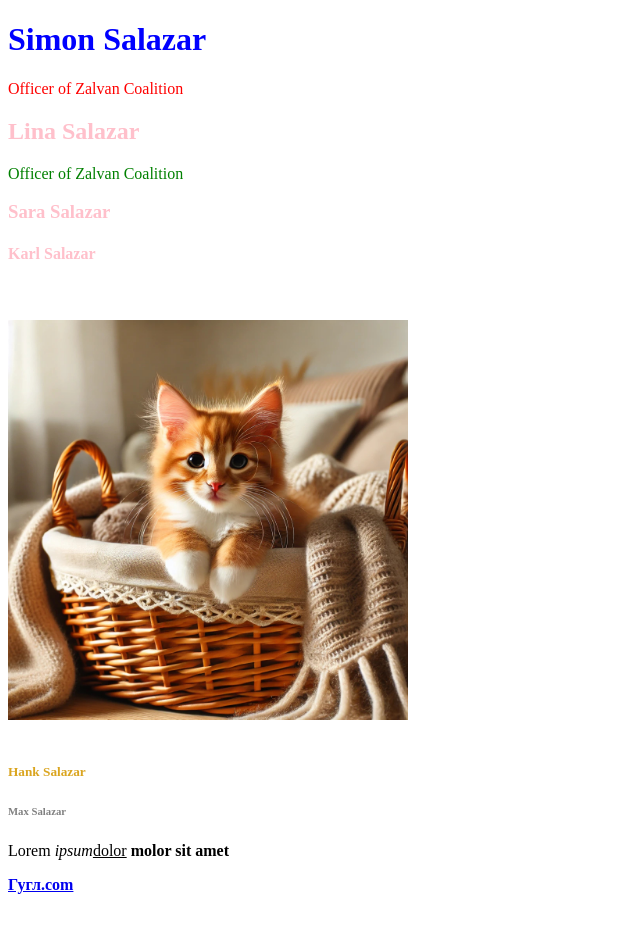
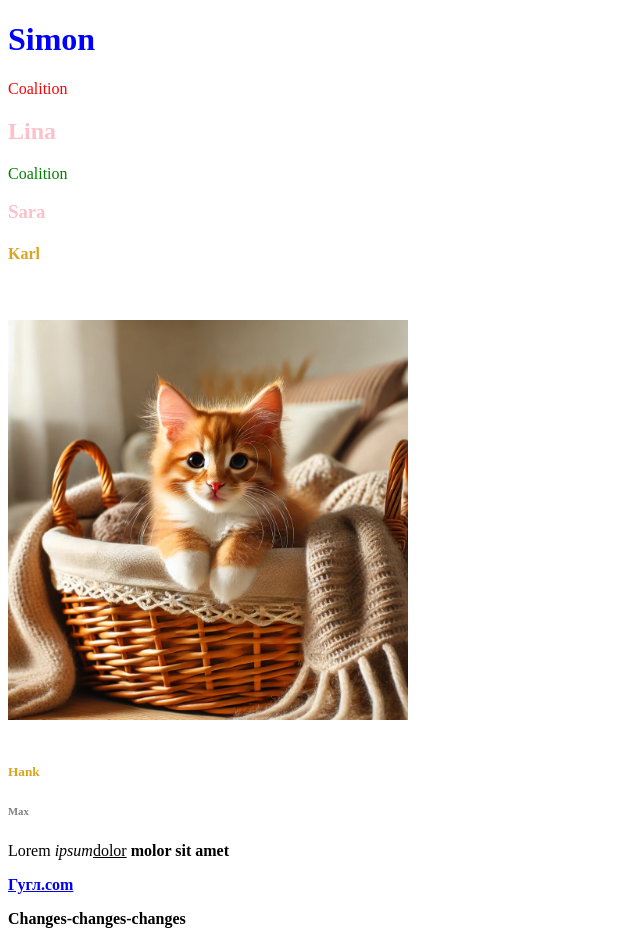
Before and after one commit to xotonmv/xoton-24.05.2025, a plain HTML site: page index.html in a window 1280 px wide. Shown: the whole page, without its empty margins (0-640 px from the left). Before the commit the page ends 902 px from the top, so only its background shows below. Drawn offline with Linux system fonts and the light colour scheme.

Commit message:
second commit

```diff
--- a/index.html
+++ b/index.html
@@ -5,20 +5,20 @@
   <title>Simon</title>
 </head>
 <body>
-  <h1 style="color: blue;">Simon Salazar</h1>
-  <p style="color: Red;">Officer of Zalvan Coalition</p>
-  <h2 style="color: pink;">Lina Salazar</h2>
-  <p style="color: green;">Officer of Zalvan Coalition</p>
-  <h3 style="color: pink;">Sara Salazar</h3>
-  <h4 style="color: pink;">Karl Salazar</h4><br>
+  <h1 style="color: blue;">Simon</h1>
+  <p style="color: Red;">Coalition</p>
+  <h2 style="color: pink;">Lina</h2>
+  <p style="color: green;">Coalition</p>
+  <h3 style="color: pink;">Sara</h3>
+  <h4 style="color: goldenrod;">Karl</h4><br>
   <br>
   <img src="./images/1.jpg" width="400">
   <br>
   <br>
-  <h5 style="color: goldenrod;">Hank Salazar</h5>
-  <h6 style="color: grey;">Max Salazar</h6>
+  <h5 style="color: goldenrod;">Hank</h5>
+  <h6 style="color: grey;">Max</h6>
   <p> Lorem <em>ipsum</em><u>dolor</u> <b>molor </b><strong>sit<strong> amet</p>
     <a href="http://google.com" target="_blank"> Гугл.com</a>
-
+    <p>Changes-changes-changes</p>
 </body>
 </html>
```
